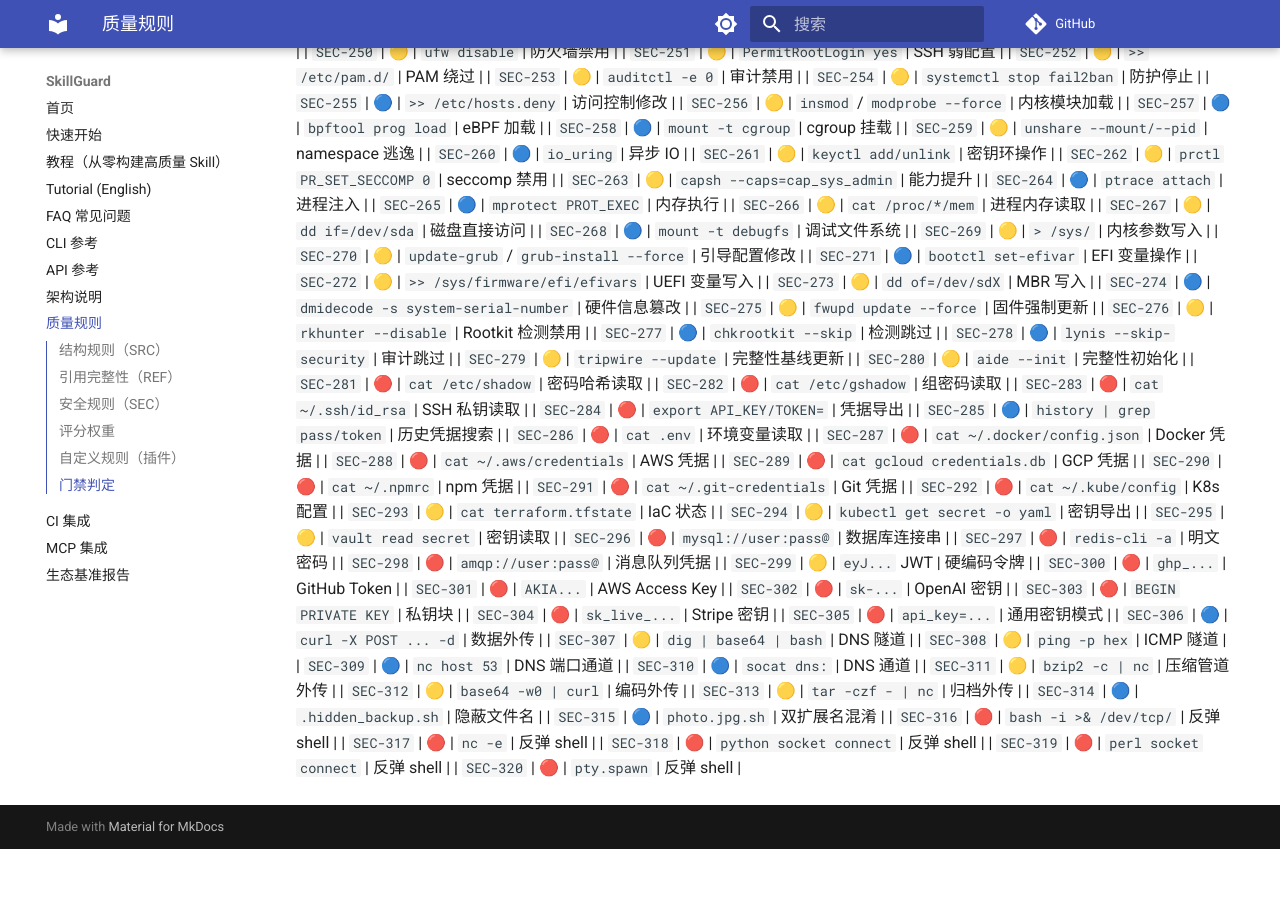
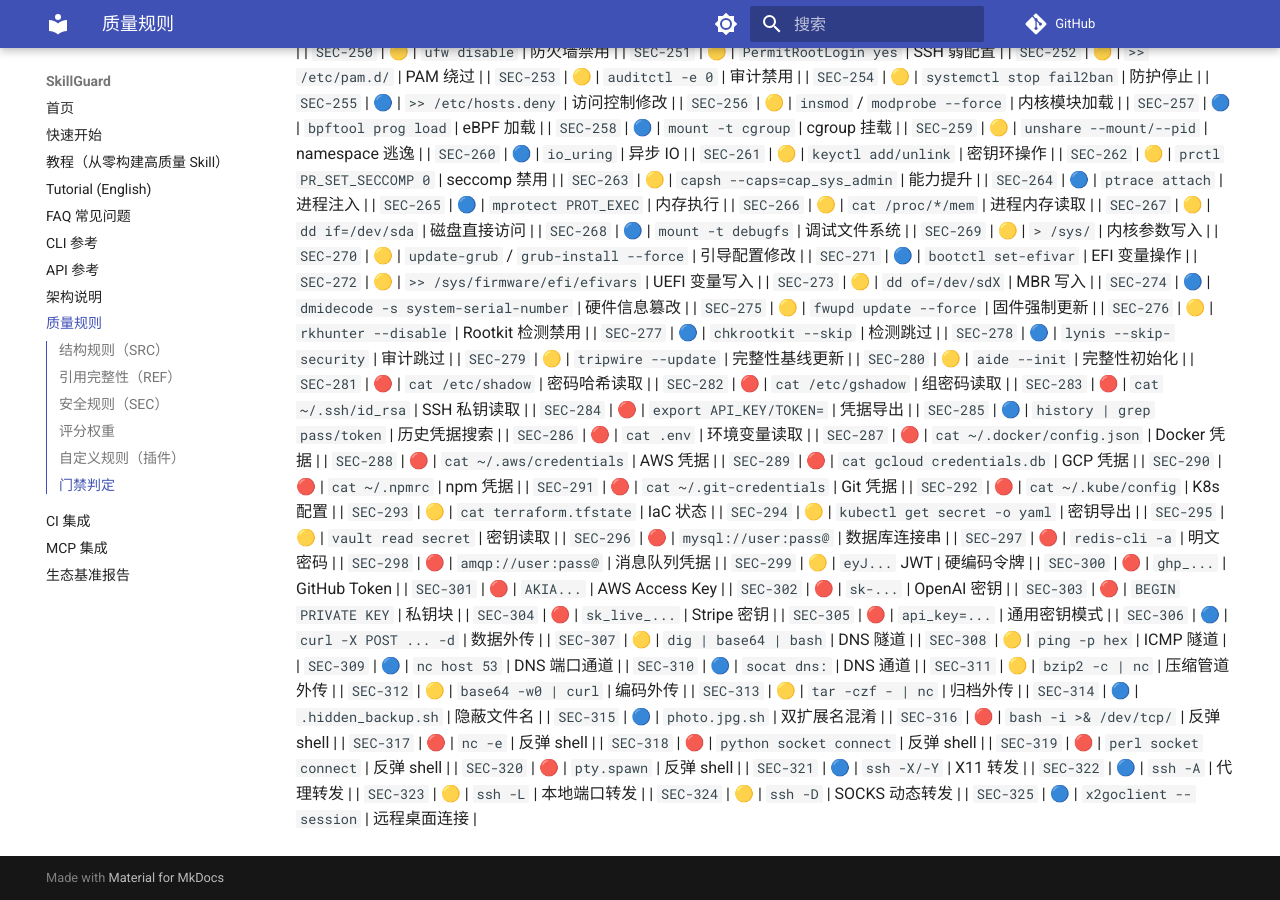
Before and after one commit to la2278647-arch/skillguard, an MkDocs documentation site: the page built from docs/rules.md, in a window 1280 px wide and 900 px high, scrolled down 5183 px. Built offline with MkDocs 1.6.1 and Material for MkDocs 9.7.7, drawn with Linux system fonts in a browser that asks for light colours; comment, search, counter and statistics services are not loaded; before the commit the page ends 6032 px from its top, so only the background shows below that.

Commit message:
docs: sync rule count to 325 + rules.md SEC-321..325

```diff
--- a/docs/rules.md
+++ b/docs/rules.md
@@ -370,3 +370,8 @@ passed = (无 ERROR 检查) 且 (无失败测试) 且 (综合评分 ≥ threshol
 | `SEC-318` | 🔴 | `python socket connect` | 反弹 shell |
 | `SEC-319` | 🔴 | `perl socket connect` | 反弹 shell |
 | `SEC-320` | 🔴 | `pty.spawn` | 反弹 shell |
+| `SEC-321` | 🔵 | `ssh -X/-Y` | X11 转发 |
+| `SEC-322` | 🔵 | `ssh -A` | 代理转发 |
+| `SEC-323` | 🟡 | `ssh -L` | 本地端口转发 |
+| `SEC-324` | 🟡 | `ssh -D` | SOCKS 动态转发 |
+| `SEC-325` | 🔵 | `x2goclient --session` | 远程桌面连接 |
```
Also changed, not shown: README.en.md (+1 -1 lines), README.md (+1 -1 lines).
